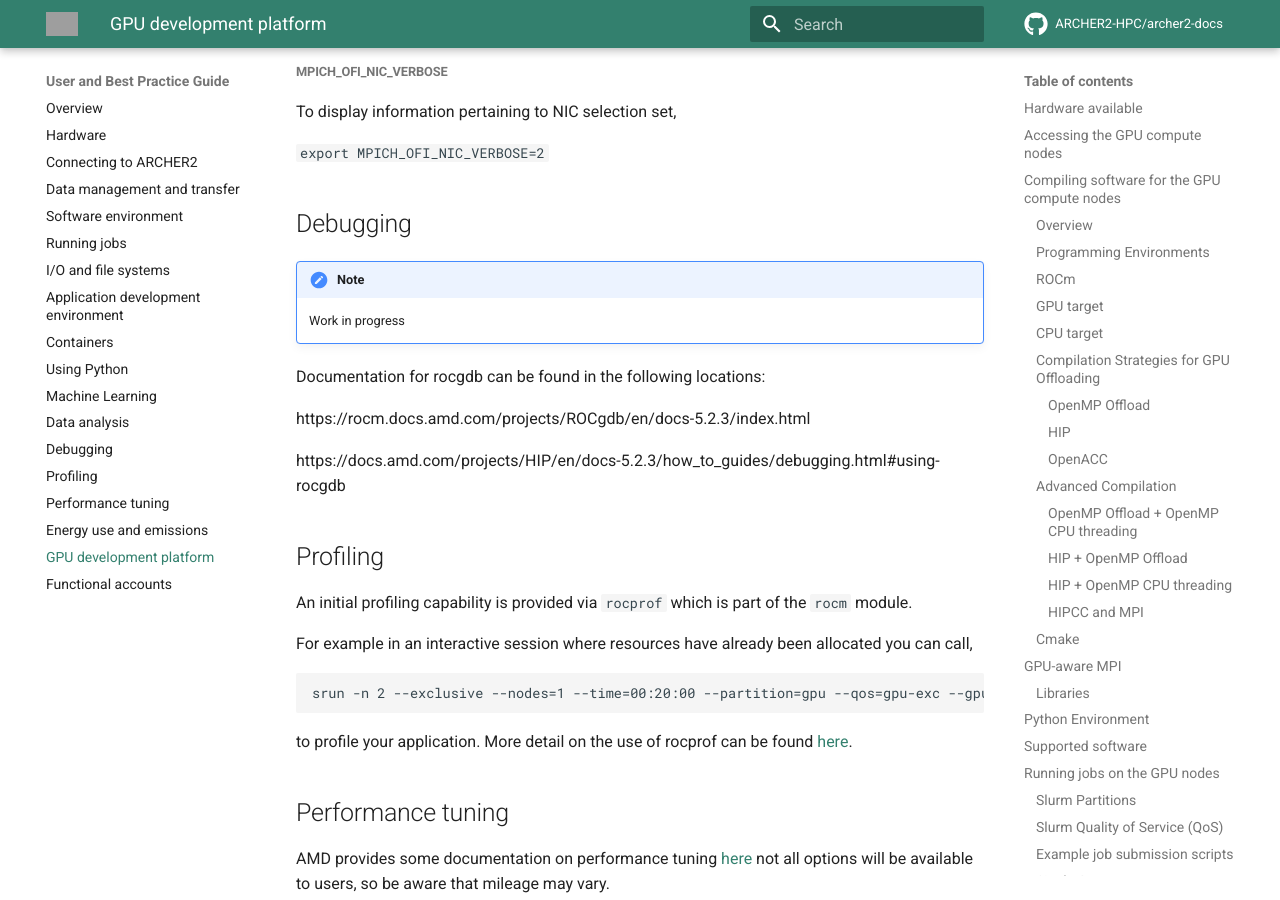
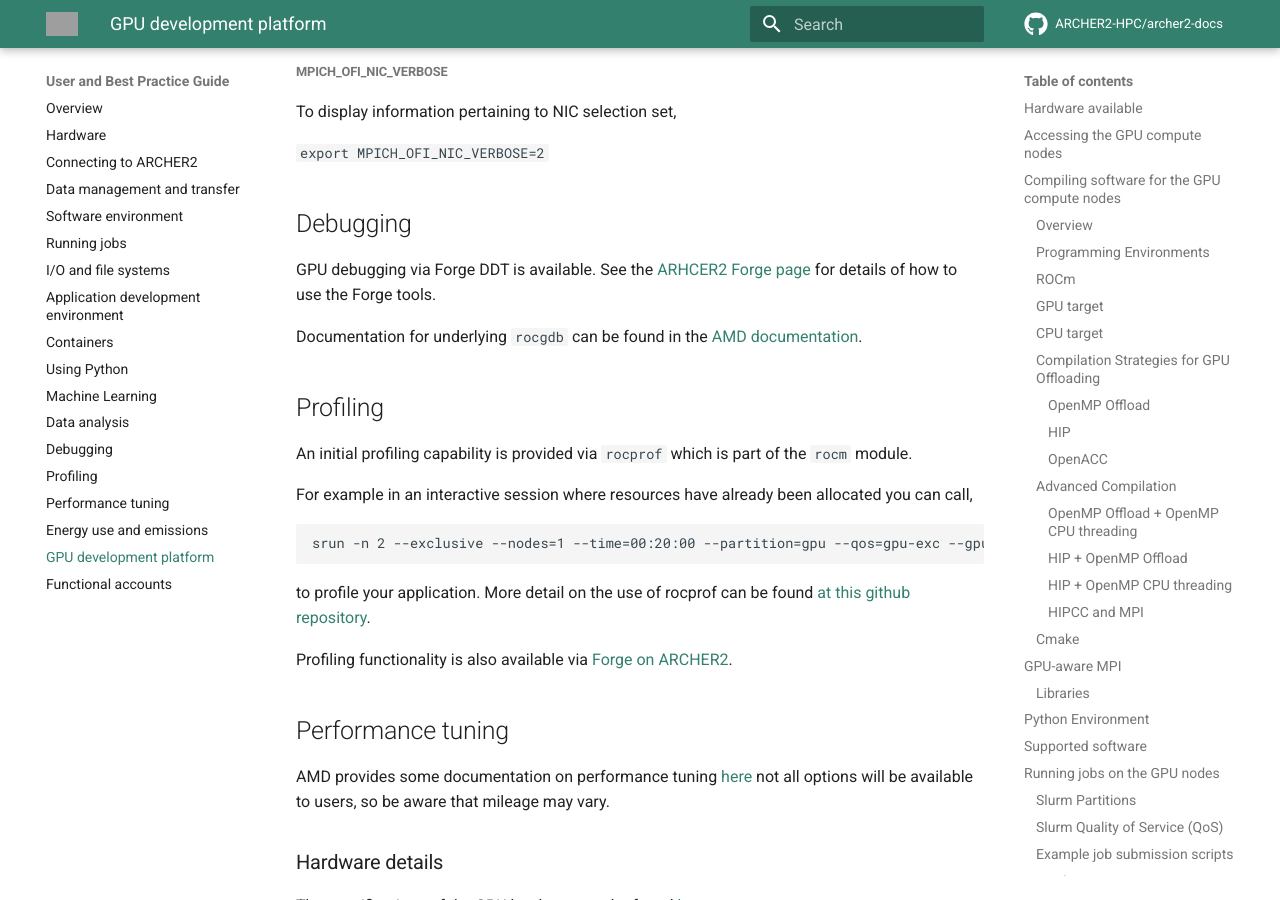
Before and after one commit to ARCHER2-HPC/archer2-docs, an MkDocs documentation site: the page built from docs/user-guide/gpu.md, in a window 1280 px wide and 900 px high, scrolled down 18309 px. Built offline with MkDocs 1.6.1 and Material for MkDocs 9.7.7, drawn with Linux system fonts in a browser that asks for light colours; comment, search, counter and statistics services are not loaded; grey boxes are pictures that could not be loaded.

Commit message:
Add overview of Forge GPU features

````diff
--- a/docs/user-guide/gpu.md
+++ b/docs/user-guide/gpu.md
@@ -860,14 +860,12 @@
 
 ## Debugging
 
-!!! Note
-    Work in progress
+GPU debugging via Forge DDT is available. See the
+[ARHCER2 Forge page](../data-tools/forge.md) for details of how to use the
+Forge tools.
 
-Documentation for rocgdb can be found in the following locations:
-
-https://rocm.docs.amd.com/projects/ROCgdb/en/docs-5.2.3/index.html
-
-https://docs.amd.com/projects/HIP/en/docs-5.2.3/how_to_guides/debugging.html#using-rocgdb
+Documentation for underlying `rocgdb` can be found in the
+[AMD documentation](https://rocm.docs.amd.com/projects/ROCgdb/en/docs-5.2.3/index.html).
 
 
 ## Profiling
@@ -881,7 +879,11 @@
 srun -n 2 --exclusive --nodes=1 --time=00:20:00 --partition=gpu --qos=gpu-exc --gpus=2 rocprof --stats ./myprog_exe
 ```
 
-to profile your application. More detail on the use of rocprof can be found [here](https://github.com/ROCm/rocprofiler/tree/rocm-5.2.3).
+to profile your application. More detail on the use of rocprof can be found [at this github repository](https://github.com/ROCm/rocprofiler/tree/rocm-5.2.3).
+
+
+Profiling functionality is also available via
+[Forge on ARCHER2](../data-tools/forge.md).
 
 
 ## Performance tuning
````
Also changed, not shown: docs/data-tools/forge.md (+17 -1 lines).
